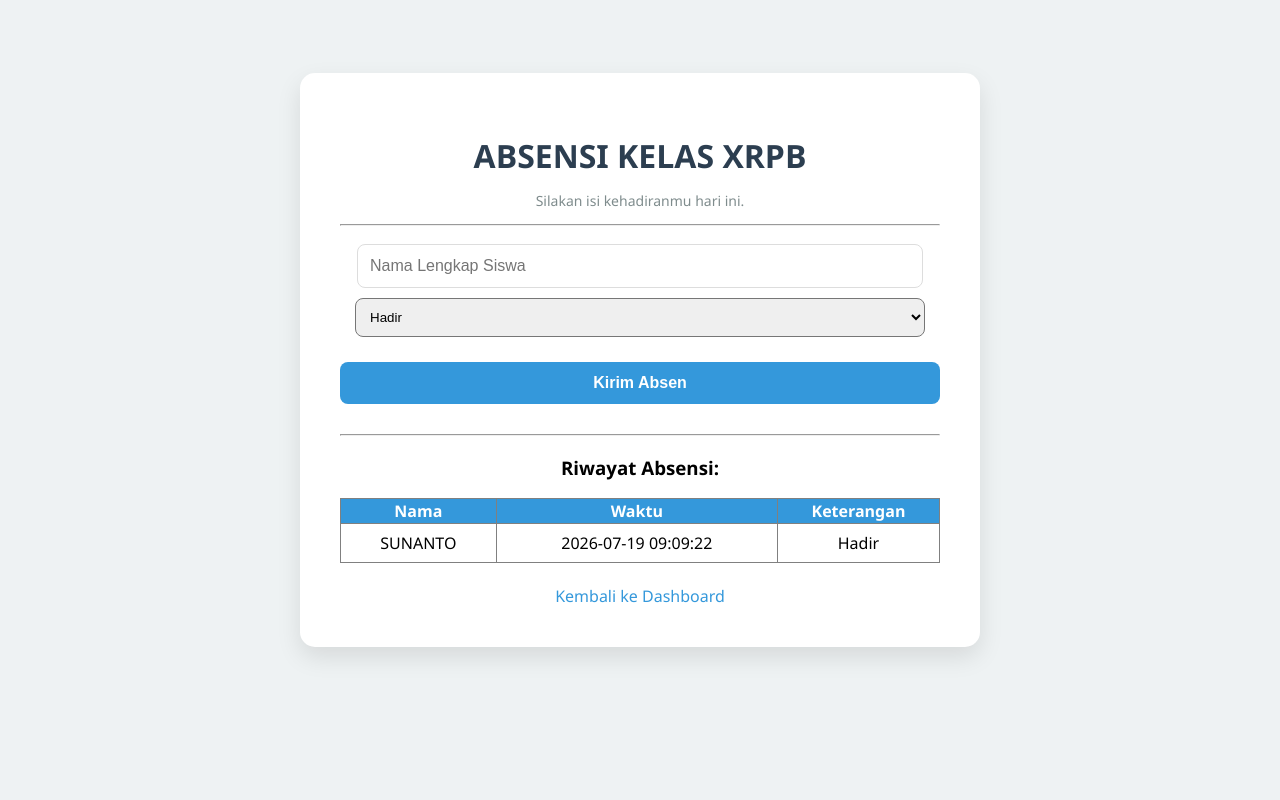
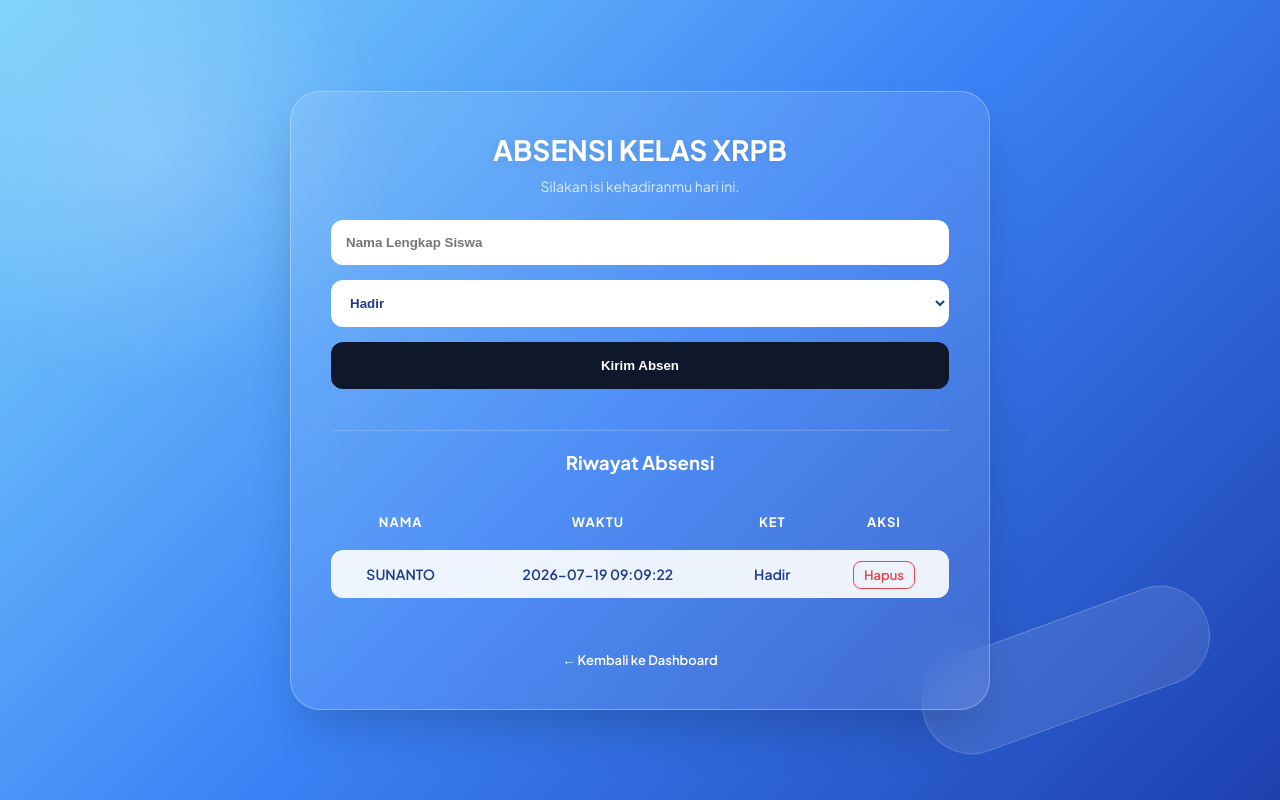
Before and after one commit to rexbadb-star/XRPB-CLASS, a Flask app: page /absensi in a window 1280 px wide. Run offline with Flask 3, Linux system fonts and the light colour scheme; the visitor is signed in with stand-in values (Sample User, id 1); data comes from the database, SQL or seed files in the repository; both versions use the stored data as it was after the commit.

Commit message:
UI dikit lagi

```diff
--- a/app.py
+++ b/app.py
@@ -7,11 +7,9 @@
 
 def get_db_connection():
     conn = sqlite3.connect('database.db')
-    # Biar hasil query berbentuk dictionary (bisa dipanggil pake nama kolom)
+
     conn.row_factory = sqlite3.Row
     return conn
-
-# ... (Kode /login, /, /logout, /jadwal yang lama biarkan tetap ada) ...
 
 @app.route('/absensi', methods=['GET', 'POST'])
 def absensi():
@@ -20,19 +18,16 @@
 
     conn = get_db_connection()
 
-    # Jika user menekan tombol "Kirim Absen" (POST)
     if request.method == 'POST':
         nama_siswa = request.form['nama']
         ket = request.form['keterangan']
 
-        # Perintah SQL untuk simpan data (CREATE)
         conn.execute('INSERT INTO absensi (nama, keterangan) VALUES (?, ?)',
                      (nama_siswa, ket))
-        conn.commit() # Simpan permanen
+        conn.commit()
         conn.close()
         return redirect('/absensi')
 
-    # Jika user hanya melihat halaman (GET) (READ)
     daftar_absen = conn.execute('SELECT * FROM absensi ORDER BY tanggal DESC').fetchall()
     conn.close()
 
@@ -57,6 +52,19 @@
             return render_template('login.html', error="Username atau Password Salah!")
 
     return render_template('login.html')
+
+@app.route('/hapus_absen/<int:id>')
+def hapus_absen(id):
+
+    if 'user' in session and session['user'] == 'Adminpanel123':
+        conn = get_db_connection()
+        conn.execute('DELETE FROM absensi WHERE id = ?', (id,))
+        conn.commit()
+        conn.close()
+        return redirect('/absensi')
+    else:
+
+        return "Anda tidak memiliki akses untuk menghapus data!", 403
 
 @app.route('/')
 def home():
@@ -84,7 +92,7 @@
 def seragam():
     if 'user' not in session:
         return redirect('/login')
-    return "Seragam Harian: Senin Putih Abu, Selasa Pramuka"
+    return render_template('seragam.html')
 
 if __name__ == '__main__':
     app.run(debug=True)
--- a/static/style.css
+++ b/static/style.css
@@ -1,75 +1,83 @@
-/* style.css */
+/* style.css - ULTIMATE AESTHETIC FIX */
+@import url('https://fonts.googleapis.com/css2?family=Plus+Jakarta+Sans:wght@400;600;700&display=swap');
+
+* { margin: 0; padding: 0; box-sizing: border-box; }
+
 body {
-    font-family: 'Segoe UI', Tahoma, Geneva, Verdana, sans-serif;
-    background-color: #eef2f3;
-    margin: 0;
-    padding: 40px;
+    font-family: 'Plus Jakarta Sans', sans-serif;
+    min-height: 100vh;
     display: flex;
     justify-content: center;
-    align-items: center; /* Biar ke tengah secara vertikal */
-    min-height: 80vh;
+    align-items: center;
+    background: linear-gradient(135deg, #7dd3fc 0%, #3b82f6 50%, #1e40af 100%);
+    color: white;
+    position: relative;
+    padding: 20px;
 }
 
+/* Lukisan Latar Belakang */
+.art-bg {
+    position: fixed; width: 100%; height: 100%; z-index: -1; top: 0; left: 0;
+}
+.art-1 { position: absolute; width: 500px; height: 500px; background: radial-gradient(circle, rgba(255,255,255,0.2) 0%, transparent 70%); top: -100px; left: -100px; border-radius: 50%; }
+.art-2 { position: absolute; width: 300px; height: 100px; background: rgba(255, 255, 255, 0.1); border: 1px solid rgba(255, 255, 255, 0.2); border-radius: 50px; bottom: 10%; right: 5%; transform: rotate(-20deg); backdrop-filter: blur(5px); }
+
+/* Container Kaca */
 .container {
-    background: white;
+    background: rgba(255, 255, 255, 0.1);
+    backdrop-filter: blur(20px);
+    -webkit-backdrop-filter: blur(20px);
+    border: 1px solid rgba(255, 255, 255, 0.3);
     padding: 40px;
-    border-radius: 15px;
-    box-shadow: 0 10px 25px rgba(0,0,0,0.1);
-    max-width: 400px; /* Lebih kecil buat login */
+    border-radius: 30px;
     width: 100%;
+    max-width: 700px; /* Lebih lebar untuk tabel */
     text-align: center;
+    box-shadow: 0 25px 50px -12px rgba(0, 0, 0, 0.2);
 }
 
-h1 {
-    color: #2c3e50;
-    margin-bottom: 5px;
+h1 { font-weight: 700; margin-bottom: 10px; font-size: 28px; text-shadow: 0 2px 10px rgba(0,0,0,0.1); }
+p { color: rgba(255,255,255,0.8); margin-bottom: 25px; font-size: 14px; }
+
+/* Form & Input - BIAR GAK TEMBUS PANDANG BANGET */
+input, select {
+    width: 100%; padding: 14px; margin-bottom: 15px;
+    border: 1px solid rgba(255, 255, 255, 0.4); border-radius: 12px;
+    background: white; color: #1e3a8a; font-weight: 600; outline: none;
 }
 
-p {
-    color: #7f8c8d;
-    font-size: 14px;
+.button {
+    background: #0f172a; color: white; padding: 16px; border: none;
+    border-radius: 12px; font-weight: 700; cursor: pointer; width: 100%;
+    transition: 0.3s; margin-bottom: 20px;
 }
+.button:hover { background: #1e293b; transform: translateY(-3px); }
 
-/* Gaya Input */
-input {
-    width: 90%;
-    padding: 12px;
-    margin: 10px 0;
-    border: 1px solid #ddd;
-    border-radius: 8px;
-    font-size: 16px;
-    outline: none; /* Menghapus garis biru default browser */
-    transition: 0.3s;
+/* TABEL - BIAR RAPI DAN ELIT */
+table {
+    width: 100%; border-collapse: separate; border-spacing: 0 8px; margin-top: 20px;
 }
+th {
+    padding: 12px; color: white; font-size: 13px; text-transform: uppercase; letter-spacing: 1px;
+}
+td {
+    padding: 15px; background: rgba(255, 255, 255, 0.9); /* Putih pekat biar kebaca */
+    color: #1e3a8a; font-weight: 600; font-size: 14px;
+}
+td:first-child { border-radius: 12px 0 0 12px; }
+td:last-child { border-radius: 0 12px 12px 0; }
 
-input:focus {
-    border-color: #3498db;
-    box-shadow: 0 0 8px rgba(52, 152, 219, 0.2);
+/* Link Kembali & Logout */
+a { color: white; text-decoration: none; font-weight: 600; font-size: 13px; transition: 0.3s; }
+a:hover { opacity: 0.7; }
+
+.btn-delete { color: #ef4444; border: 1px solid #ef4444; padding: 5px 10px; border-radius: 8px; }
+.btn-delete:hover { background: #ef4444; color: white; }
+
+/* Dashboard Cards */
+.grid-menu { display: grid; grid-template-columns: 1fr; gap: 15px; }
+.card {
+    background: rgba(255,255,255,0.15); padding: 20px; border-radius: 15px;
+    border: 1px solid rgba(255,255,255,0.2); transition: 0.3s;
 }
-
-/* Gaya Tombol */
-.button {
-    background-color: #3498db;
-    color: white;
-    padding: 12px 25px;
-    text-decoration: none;
-    border-radius: 8px;
-    font-weight: bold;
-    border: none;
-    cursor: pointer;
-    width: 100%;
-    margin-top: 15px;
-    font-size: 16px;
-    transition: 0.3s;
-}
-
-.button:hover {
-    background-color: #2980b9;
-    transform: translateY(-2px);
-}
-
-.menu-box {
-    margin-top: 20px;
-    display: flex;
-    gap: 10px;
-}
+.card:hover { background: rgba(255,255,255,0.3); transform: scale(1.02); }
--- a/templates/absensi.html
+++ b/templates/absensi.html
@@ -6,15 +6,15 @@
     <link rel="stylesheet" href="{{ url_for('static', filename='style.css') }}">
 </head>
 <body>
-    <div class="container" style="max-width: 600px;">
+    <div class="art-bg"><div class="art-1"></div><div class="art-2"></div></div>
+
+    <div class="container">
         <h1>ABSENSI KELAS XRPB</h1>
         <p>Silakan isi kehadiranmu hari ini.</p>
-        <hr>
 
-        <!-- Form Absen -->
         <form action="/absensi" method="POST">
             <input type="text" name="nama" placeholder="Nama Lengkap Siswa" required>
-            <select name="keterangan" style="width: 95%; padding: 10px; margin-bottom: 10px; border-radius: 8px;">
+            <select name="keterangan">
                 <option value="Hadir">Hadir</option>
                 <option value="Izin">Izin</option>
                 <option value="Sakit">Sakit</option>
@@ -22,31 +22,36 @@
             <button type="submit" class="button">Kirim Absen</button>
         </form>
 
-        <hr style="margin-top: 30px;">
+        <hr style="opacity: 0.2; margin: 20px 0;">
 
-        <!-- Tabel Daftar Hadir -->
-        <h3>Riwayat Absensi:</h3>
-        <table border="1" style="width: 100%; border-collapse: collapse; margin-top: 10px;">
-            <tr style="background-color: #3498db; color: white;">
+        <h3>Riwayat Absensi</h3>
+        <table>
+            <thead>
+                <tr>
                     <th>Nama</th>
                     <th>Waktu</th>
-                <th>Keterangan</th>
+                    <th>Ket</th>
+                    {% if session['user'] == 'Adminpanel123' %} <th>Aksi</th> {% endif %}
                 </tr>
+            </thead>
+            <tbody>
                 {% for absen in data_absen %}
                 <tr>
-                <td style="padding: 8px;">{{ absen.nama }}</td>
-                <td style="padding: 8px;">{{ absen.tanggal }}</td>
-                <td style="padding: 8px;">{{ absen.keterangan }}</td>
+                    <td>{{ absen.nama }}</td>
+                    <td>{{ absen.tanggal }}</td>
+                    <td>{{ absen.keterangan }}</td>
+                    {% if session['user'] == 'Adminpanel123' %}
+                    <td><a href="/hapus_absen/{{ absen.id }}" class="btn-delete">Hapus</a></td>
+                    {% endif %}
                 </tr>
                 {% else %}
-            <tr>
-                <td colspan="3" style="padding: 10px;">Belum ada data absensi hari ini.</td>
-            </tr>
+                <tr><td colspan="4" style="text-align:center; background:none; color:white;">Belum ada data.</td></tr>
                 {% endfor %}
+            </tbody>
         </table>
 
-        <br>
-        <a href="/" style="text-decoration: none; color: #3498db;">Kembali ke Dashboard</a>
+        <br><br>
+        <a href="/">← Kembali ke Dashboard</a>
     </div>
 </body>
 </html>
--- a/templates/jadwal.html
+++ b/templates/jadwal.html
@@ -2,9 +2,11 @@
 <html lang="id">
 <head>
 	<meta charger="UTF-8">
-	<title>MATA PELAJARAN</title>
+	<title>MATA PELAJARAN - XRPB CLASS</title>
+	<link rel="stylesheet" href="{{ url_for('static', filename='style.css') }}">
 </head>
 <body>
+	<div class="art-bg"><div class="art-1"></div><div class="art-2"></div></div>
 	<h1>JADWAL MAPEL</h1>
 	<table border="1">
 		<tr>
```
Also changed, not shown: templates/index.html (+14 -8 lines), templates/login.html (+10 -11 lines), database.db. Lines whose indentation alone changed are shown as unchanged.
